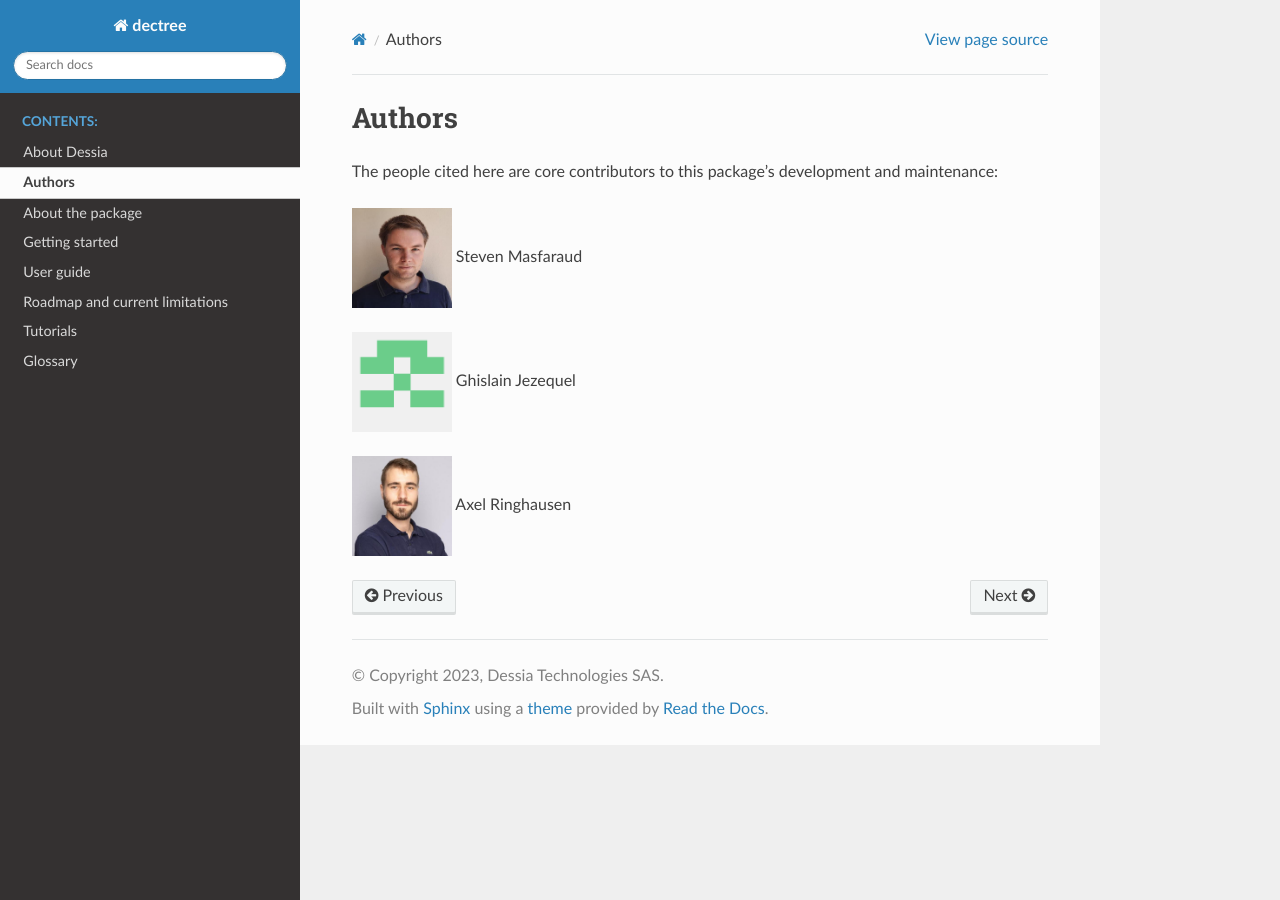
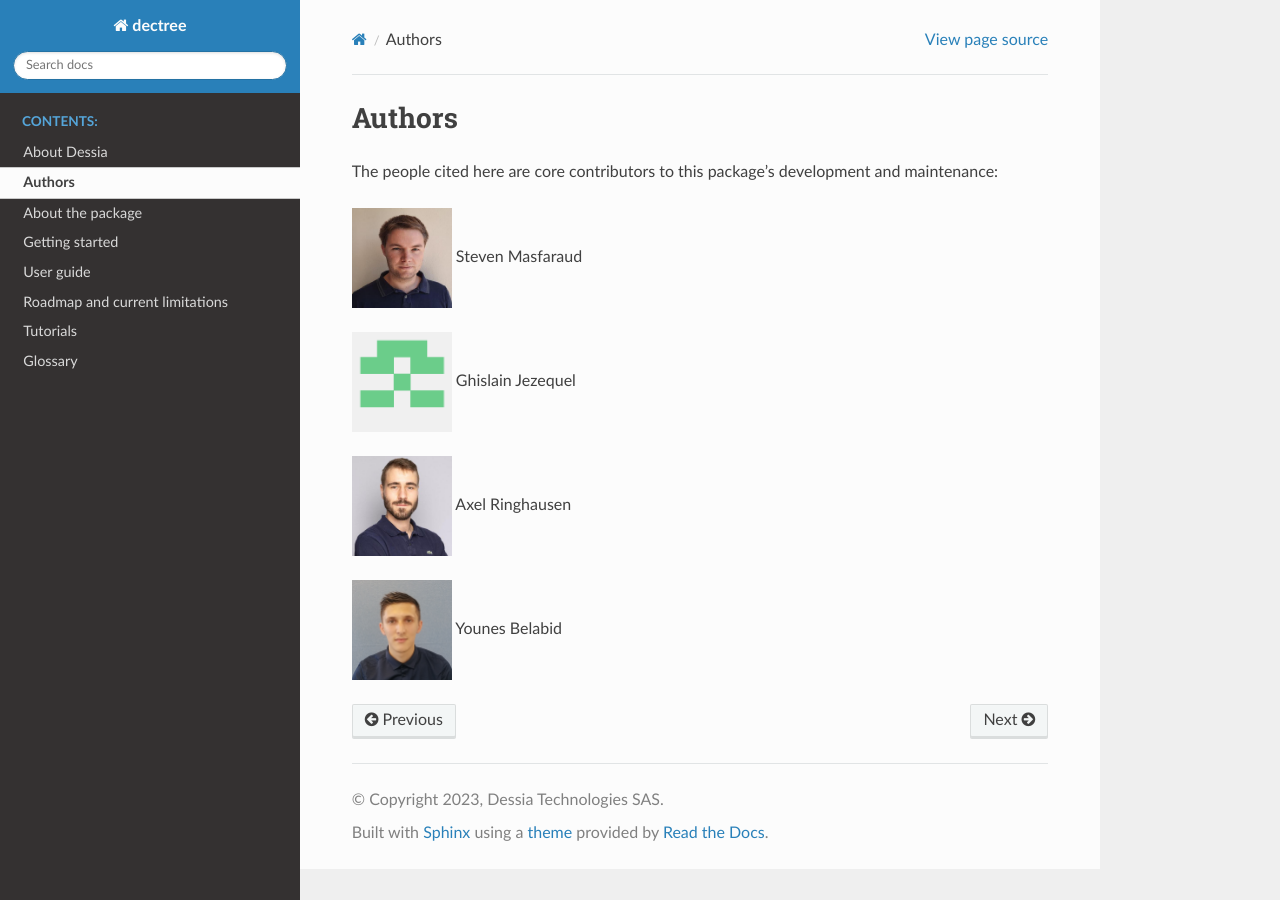
Before and after one commit to Dessia-tech/dectree, a Sphinx documentation site: the page built from doc/source/authors.rst, in a window 1280 px wide. Built offline with Sphinx 7.4.7 and the Read the Docs theme 2.0.0, drawn with Linux system fonts in a browser that asks for light colours; the version number could not be read and is left out.

Commit message:
doc: younes added to authors

```diff
--- a/doc/source/authors.rst
+++ b/doc/source/authors.rst
@@ -10,6 +10,8 @@ maintenance:
 
 |axel ringhausen| Axel Ringhausen
 
+|younes belabid| Younes Belabid
+
 .. |axel ringhausen| image:: images/axel_ringhausen.jpeg
   :width: 100
   :target: https://github.com/AxelRinghausen
@@ -21,3 +23,7 @@ maintenance:
 .. |ghislain jezequel| image:: images/ghislain_jezequel.png
   :width: 100
   :target: https://github.com/GhislainJ
+
+.. |younes belabid| image:: images/younes_belabid.png
+  :width: 100
+  :target: https://github.com/younesdessia
```
Also changed, not shown: doc/source/images/younes_belabid.png (added).
